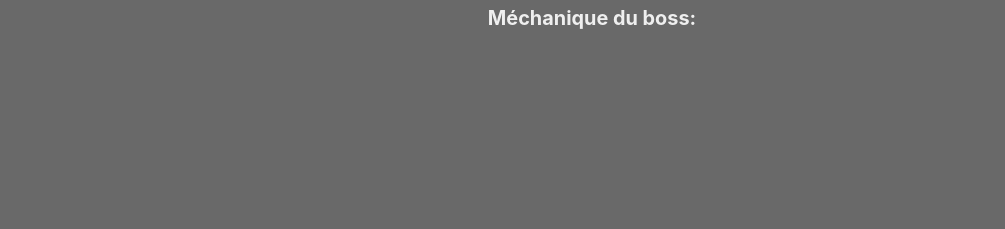
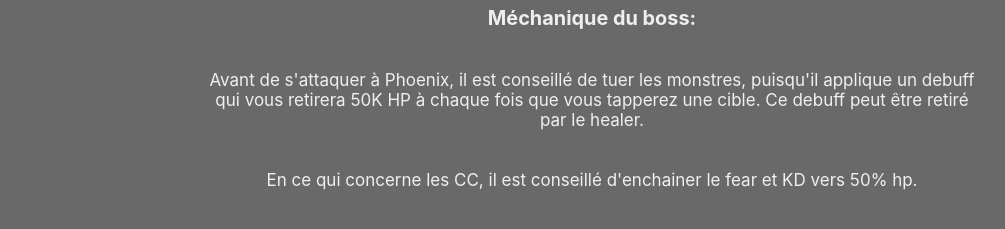
Before and after one commit to ThomasFr45/pompot, a React (Create React App) app: page /#/haven-of-oblivion/phoenix in a window 1280 px wide. Shown: the part 855-1084 px from the top of the page, without its empty margins (48-1053 px from the left). Before the commit the page ends 965 px from the top, so only its background shows below. Built offline with nearby package versions, Linux system fonts and the light colour scheme.

Commit message:
Phoenix content done

```diff
--- a/src/havenOfOblivion/Phoenix.jsx
+++ b/src/havenOfOblivion/Phoenix.jsx
@@ -20,7 +20,8 @@ const Phoenix = () => {
       <div className="ccBossConcent">
         <h3>{localStorage.getItem('language') === 'EN' ? "Boss mechanics :" : 'Méchanique du boss:'}</h3>
         <ul className="ccBossMecha">
-        {localStorage.getItem("language") === "EN" ? <li></li> : <li></li>}
+        {localStorage.getItem("language") === "EN" ? <li>Before attacking Phoenix, it is advised to kill the monsters, as it applies a debuff that will remove 50K HP every time you hit a target. This debuff can be removed by the healer.</li> : <li>Avant de s'attaquer à Phoenix, il est conseillé de tuer les monstres, puisqu'il applique un debuff qui vous retirera 50K HP à chaque fois que vous tapperez une cible. Ce debuff peut être retiré par le healer.</li>}
+        {localStorage.getItem("language") === "EN" ? <li>As for the CC, i'd advise you to fear and then KD at 50% hp.</li> : <li>En ce qui concerne les CC, il est conseillé d'enchainer le fear et KD vers 50% hp.</li>}
         </ul>
       </div>
     </div>
```
